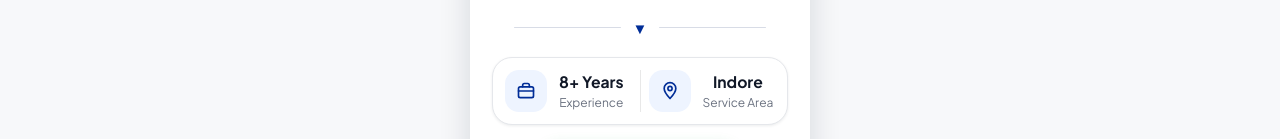
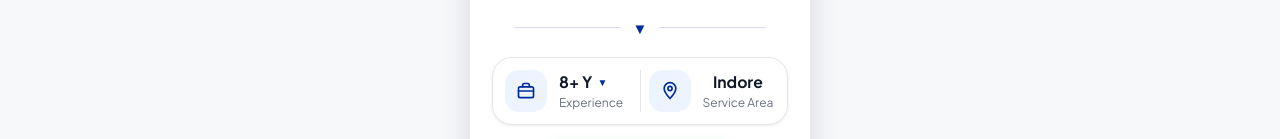
Before and after one commit to infixoindia/INFIXO, a Next.js app: page / in a window 1280 px wide. Shown: the part 483-622 px from the top of the page. Built offline with nearby package versions, Linux system fonts and the light colour scheme; no server answers; the database is empty.

Commit message:
feat: worker status tabs and compact identity experience
Switch admin Workers list to default Active/optional Inactive tabs. Display compact experience years on all public worker identity cards with tappable full detail. Remove list explanatory clutter; add regression tests and CI trigger.

```diff
--- a/app/components/WorkerIdentityCard/WorkerIdentityCard.js
+++ b/app/components/WorkerIdentityCard/WorkerIdentityCard.js
@@ -35,6 +35,15 @@ export default function WorkerIdentityCard({ worker }) {
   } = worker;
 
   const [isWorkerIdOpen, setIsWorkerIdOpen] = useState(false);
+  const [experienceOpen, setExperienceOpen] = useState(false);
+  // Admin stores the years as a number, but handle historical "35+ Years" too.
+  const years = String(experience ?? "")
+    .trim()
+    .replace(/\s*\+?\s*(?:years?|yrs?|y)\s*$/i, "")
+    .replace(/\+\s*$/, "")
+    .trim();
+  const shortExperience = years ? `${years}+ Y` : "—";
+  const fullExperience = years ? `${years}+ Years of Experience` : "Experience not available";
 
   const toggleWorkerId = (e) => {
     e.stopPropagation();
@@ -148,7 +157,17 @@ Z"
               </span>
 
               <span className={styles.infoText}>
-                <span className={styles.infoValue}>{experience}+ Years</span>
+                <button
+                  type="button"
+                  className={styles.experienceButton}
+                  aria-label="Show full experience"
+                  aria-expanded={experienceOpen}
+                  aria-controls="experience-details"
+                  onClick={() => setExperienceOpen((open) => !open)}
+                >
+                  <span className={styles.experienceShort}>{shortExperience}</span>
+                  <span className={`${styles.experienceArrow} ${experienceOpen ? styles.experienceArrowOpen : ""}`} aria-hidden="true">▼</span>
+                </button>
                 <span className={styles.infoLabel}>Experience</span>
               </span>
             </div>
@@ -177,6 +196,12 @@ Z"
             </div>
           </div>
 
+          {experienceOpen && (
+            <div id="experience-details" role="status" className={styles.experienceDetails}>
+              {fullExperience}
+            </div>
+          )}
+
           {isVerified && (
             <div className={styles.badgeWrap}>
               <VerifiedBadge />
--- a/app/components/WorkerIdentityCard/WorkerIdentityCard.module.css
+++ b/app/components/WorkerIdentityCard/WorkerIdentityCard.module.css
@@ -257,3 +257,53 @@
   text-orientation: mixed;
   transform: rotate(180deg);
 }
+
+/* Compact, never-ellipsized years. Expand on tap for the full wording. */
+.experienceButton {
+  display: inline-flex;
+  align-items: center;
+  gap: 5px;
+  width: fit-content;
+  max-width: 100%;
+  padding: 0;
+  background: none;
+  border: 0;
+  color: var(--color-text-primary);
+  font: inherit;
+  cursor: pointer;
+  text-align: left;
+}
+.experienceShort {
+  font-size: .98rem;
+  font-weight: 700;
+  white-space: nowrap;
+}
+.experienceArrow {
+  display: inline-block;
+  flex-shrink: 0;
+  font-size: 10px;
+  line-height: 1;
+  color: var(--color-primary);
+  transition: transform .2s ease;
+}
+.experienceArrowOpen {
+  transform: rotate(180deg);
+}
+.experienceButton:focus-visible {
+  outline: 2px solid var(--color-primary);
+  outline-offset: 4px;
+  border-radius: 3px;
+}
+.experienceDetails {
+  width: 100%;
+  margin-top: 10px;
+  padding: 10px 12px;
+  box-sizing: border-box;
+  border: 1px solid #cddcf8;
+  border-radius: 12px;
+  background: #f4f8ff;
+  color: var(--color-primary);
+  font-size: 13px;
+  font-weight: 700;
+  line-height: 1.4;
+}
```
Also changed, not shown: app/admin/workers/page.js (+32 -25 lines), app/components/admin/Admin.module.css (+41 -0 lines), tests/acquisition-ui.mjs (+9 -0 lines), tests/worker-tabs-experience-ui.mjs (added, +98 -0 lines).
